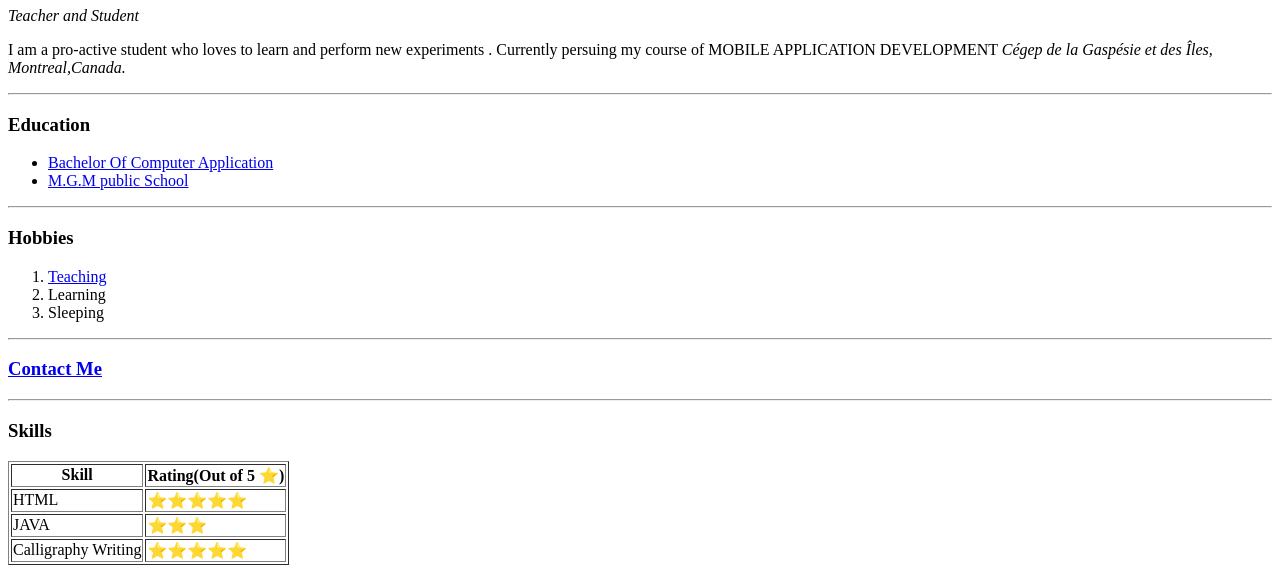
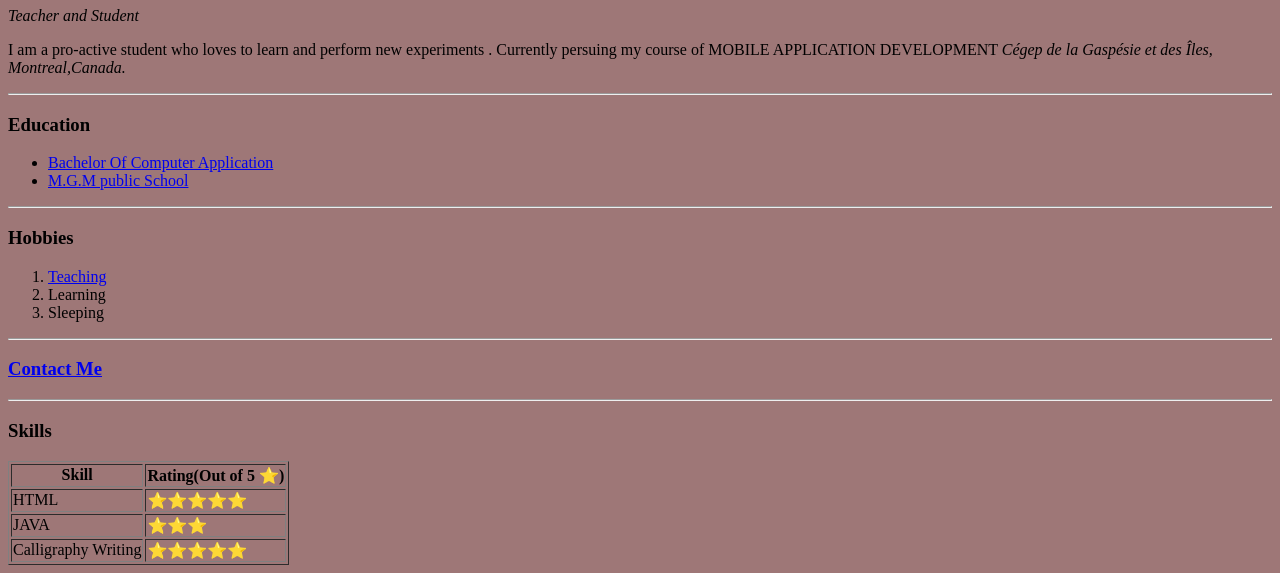
Before and after one commit to Simar02/Resume, a plain HTML site: page index.html in a window 1280 px wide. Shown: the part 335-908 px from the top of the page. Drawn offline with Linux system fonts and the light colour scheme.

Commit message:
Update index.html

```diff
--- a/index.html
+++ b/index.html
@@ -3,7 +3,7 @@
     <head>
         <title> SIMARDEEP KAUR - TEACHER </title>
     </head>
-    <body style="background-color:9E7777#;">
+    <body style="background-color:#9E7777;">
 
                 <img width="250" height="250" src="picture.jpg" alt="SIMAR" />
                 <h1>SIMARDEEP KAUR </h1>
```
